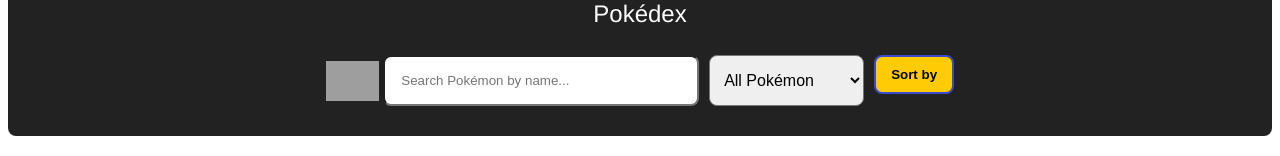
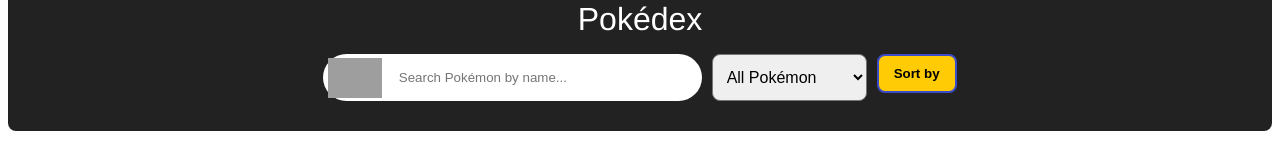
Before and after one commit to sn1gelkott/Slutprojekt_Pokedex, a website built with webpack: page index.html in a window 1280 px wide. Shown: the part 301-457 px from the top of the page. Built offline with nearby package versions, Linux system fonts and the light colour scheme; no server answers; grey boxes are pictures that could not be loaded.

Commit message:
Comments

```diff
--- a/css/style.css
+++ b/css/style.css
@@ -259,6 +259,7 @@
   display: block;
   }
 
+/*Created a header to be able to change the bg-colour */
 #header {
   display: block;
   border-radius: 8px;
@@ -266,19 +267,22 @@
   background-color: #222;
 }
 
+/*Made a container within the header for the text*/
 .header-container {
   display: flex; /*Makes the item within the box responsive*/
   justify-content: center; /*Aligns item in the center*/
-  margin-bottom: 2%;
+  margin-bottom: 1%;
 }
 
+/*Styling of the text block*/
 #header-textblock{
-  font-family: "Helvetica"; font-size: x-large; color: white;
+  font-family: "Helvetica"; font-size: xx-large; color: white;
  height: fit-content;
  padding-left: 5px; padding-right: 5px;
 
 }
 
+/*Container for the controls; search, filter, etc*/
 .controls {
   display: flex; /*Makes the items within the box responsive*/
   justify-content: center; /*Aligns the items in the center*/
@@ -287,24 +291,35 @@
   margin-bottom: 20px;
 }
 
+/*Container for each element in the search bar*/
 .search-container {
   display: flex;
-  gap: 4px;
+  padding-left: 5px;
+  gap: 1px;
   width: 30%;
+  background-color: white;
+  border-radius: 25px;
 }
+
+/*Container to align the pokéball-icon*/
 .pokeball-container {
   display: flex;
   align-items: center;
 }
-  #pokeball-icon {
+
+/*The image itself*/
+#pokeball-icon {
     block-size: 40px;
   }
 
+/*Defined styling for the input*/
   #search {
-    border-radius: 8px;
     padding: 16px;
     width: 95%;
-}
+    border: none; /*Invisible border*/
+    background-color: transparent; /*Invisible background*/
+    outline: none; /*No visible outline when clicking*/
+  }
 #filter {
   padding: 10px;
   font-size: 1rem;
```
